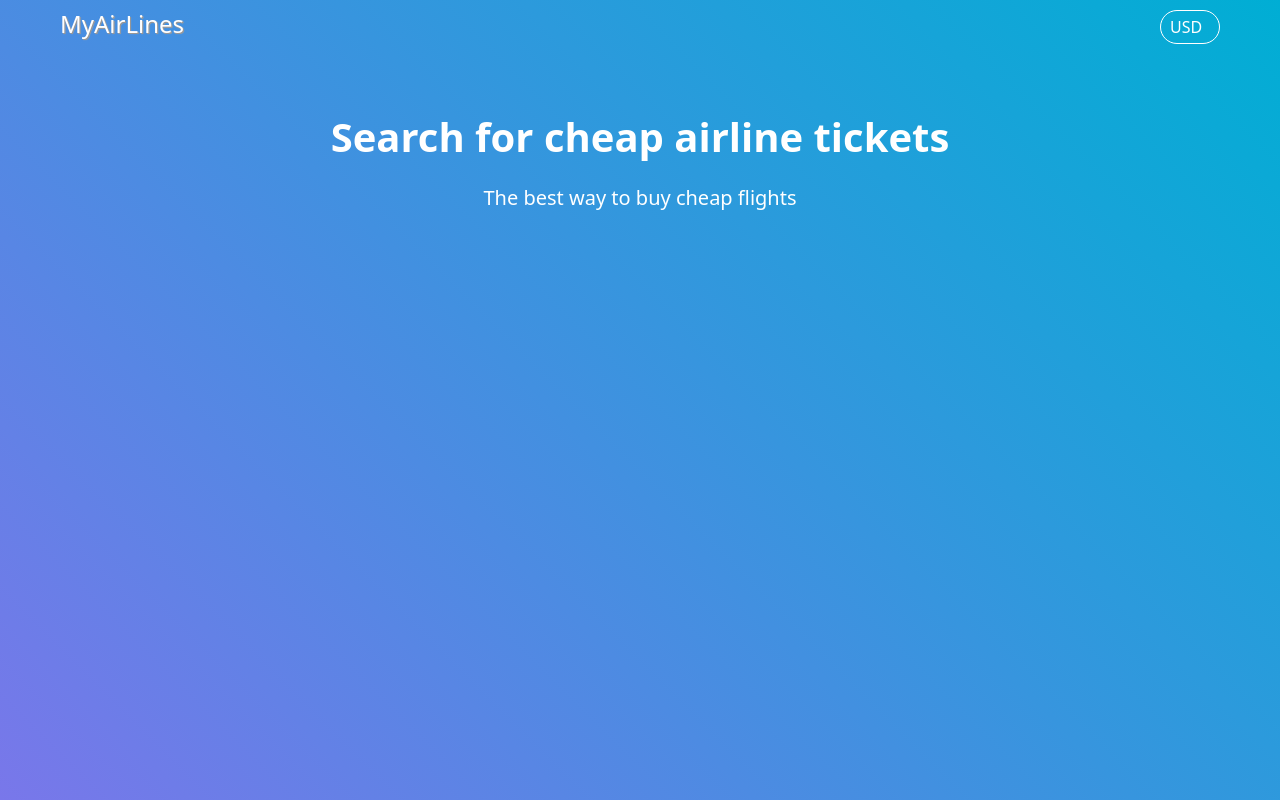
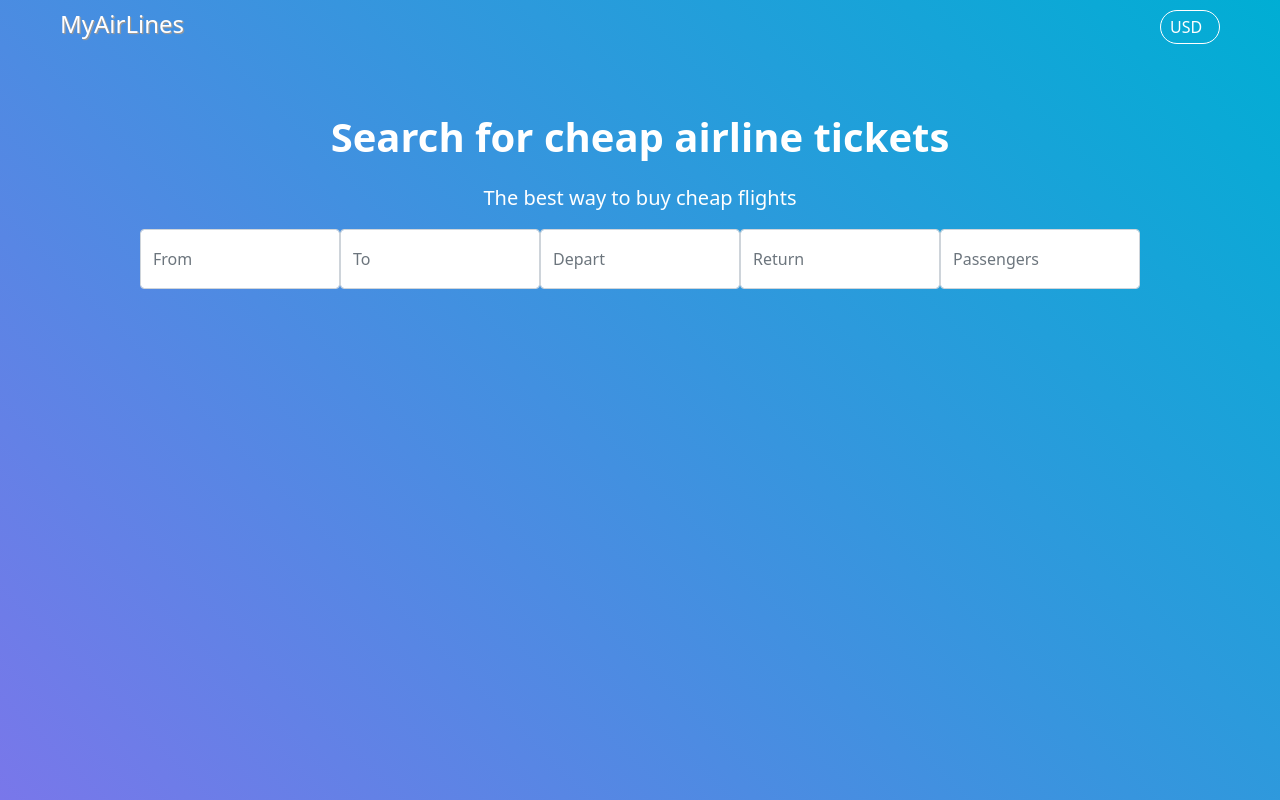
Before and after one commit to volosher/myairlines, a React (Create React App) app: page / in a window 1280 px wide. Built offline with nearby package versions, Linux system fonts and the light colour scheme.

Commit message:
create TicketsSearchBar component

```diff
--- a/src/components/MainPage/MainPage.tsx
+++ b/src/components/MainPage/MainPage.tsx
@@ -1,5 +1,6 @@
 import React from 'react';
 import 'bootstrap/scss/bootstrap.scss'
+import TicketsSearchBar from "../TicketsSearchBar/TicketsSearchBar";
 
 const myStyle = {
     textAlign: 'center' as "center",
@@ -12,6 +13,7 @@ const MainPage = () => {
         <div style={myStyle}>
             <p className="fs-1 fw-bold">Search for cheap airline tickets</p>
             <p className="fs-5 fw-normal">The best way to buy cheap flights</p>
+            <TicketsSearchBar/>
         </div>
     );
 };
--- /dev/null
+++ b/src/components/TicketsSearchBar/TicketsSearchBar.module.scss
@@ -0,0 +1,5 @@
+.searchbar {
+  display: flex;
+  flex-direction: row;
+  justify-content: center;
+}
--- /dev/null
+++ b/src/components/TicketsSearchBar/TicketsSearchBar.tsx
@@ -0,0 +1,26 @@
+import React from 'react';
+import MyInput from "../UI/input/MyInput";
+import styles from './TicketsSearchBar.module.scss'
+const TicketsSearchBar = () => {
+    return (
+        <div className={styles.searchbar}>
+            <MyInput
+                text={'From'}
+            />
+            <MyInput
+                text={'To'}
+            />
+            <MyInput
+                text={'Depart'}
+            />
+            <MyInput
+                text={'Return'}
+            />
+            <MyInput
+                text={'Passengers'}
+            />
+        </div>
+    );
+};
+
+export default TicketsSearchBar;
--- /dev/null
+++ b/src/components/UI/input/MyInput.tsx
@@ -0,0 +1,24 @@
+import React from 'react';
+import 'bootstrap/scss/bootstrap.scss'
+
+
+interface MyInputProps {
+    text: string,
+}
+
+const myStyle = {
+    width: '200px',
+    height: '60px',
+
+}
+
+
+const MyInput: React.FC<MyInputProps> = ({text}) => {
+    return (
+        <div>
+            <input type="text" className="form-control" style={myStyle} placeholder={text} aria-label="First name"/>
+        </div>
+    );
+};
+
+export default MyInput;
```
Also changed, not shown: src/components/UI/input/MyInput.module.scss (added).
